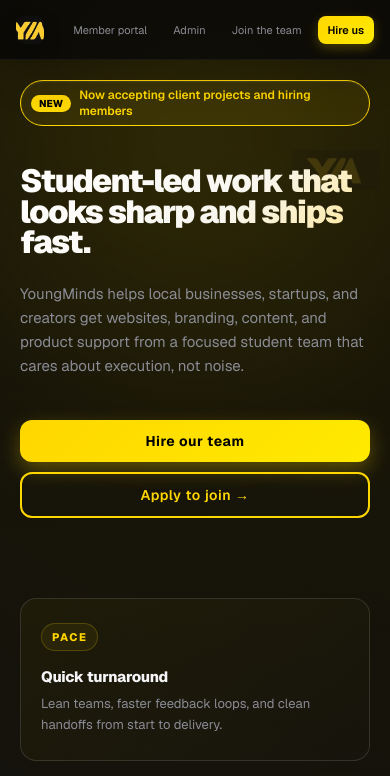
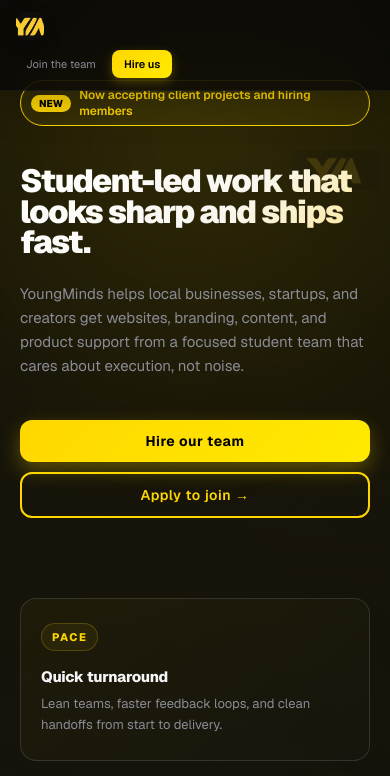
Before and after one commit to kishorecht149-design/youngminds, a plain HTML site: page index.html in a window 390 px wide. Shown: the top 776 px of the page. Drawn offline with nearby package versions, Linux system fonts and the light colour scheme.

Commit message:
Final mobile navigation fixes for root and public pages

```diff
--- a/index.html
+++ b/index.html
@@ -252,12 +252,15 @@ footer{border-top:1px solid var(--border);padding:48px 80px;display:flex;justify
   .hero-mark{top:126px;right:10px;width:88px;opacity:.14}
   .hero-mark::before{display:none}
   .faq-sec{padding:0 20px 50px}
-  nav{padding:0 16px;height:60px;display:flex;flex-direction:row;align-items:center;justify-content:space-between}
+  nav{padding:12px 16px;height:auto;display:flex;flex-direction:column;align-items:flex-start;gap:10px}
   .nav-logo{font-size:14px}
   .nav-logo-mark{width:28px;height:28px;border-radius:8px}
-  .nav-logo-text{display:none} /* Hide text on very small screens to save space */
-  .nav-right{width:auto;justify-content:flex-end;gap:6px}
-  .nav-login,.nav-signup{padding:7px 10px;font-size:11px}
+  .nav-logo-text{display:none}
+  .nav-right{width:100%;justify-content:flex-start;gap:6px;flex-wrap:wrap}
+  .nav-login{padding:6px 10px;font-size:11px}
+  .nav-signup{padding:7px 12px;font-size:11px}
+  /* Hide secondary buttons on very small screens to prevent overflow */
+  .nav-login:nth-child(1), .nav-login:nth-child(2) { display: none; }
   .hero-h1{font-size:clamp(32px,8vw,48px);letter-spacing:-1.5px}
   .hero-sub{font-size:15px;line-height:1.6}
   .hero-ctas{flex-direction:column;align-items:stretch;gap:10px}
```
Also changed, not shown: youngminds/p.html (+5 -4 lines).
